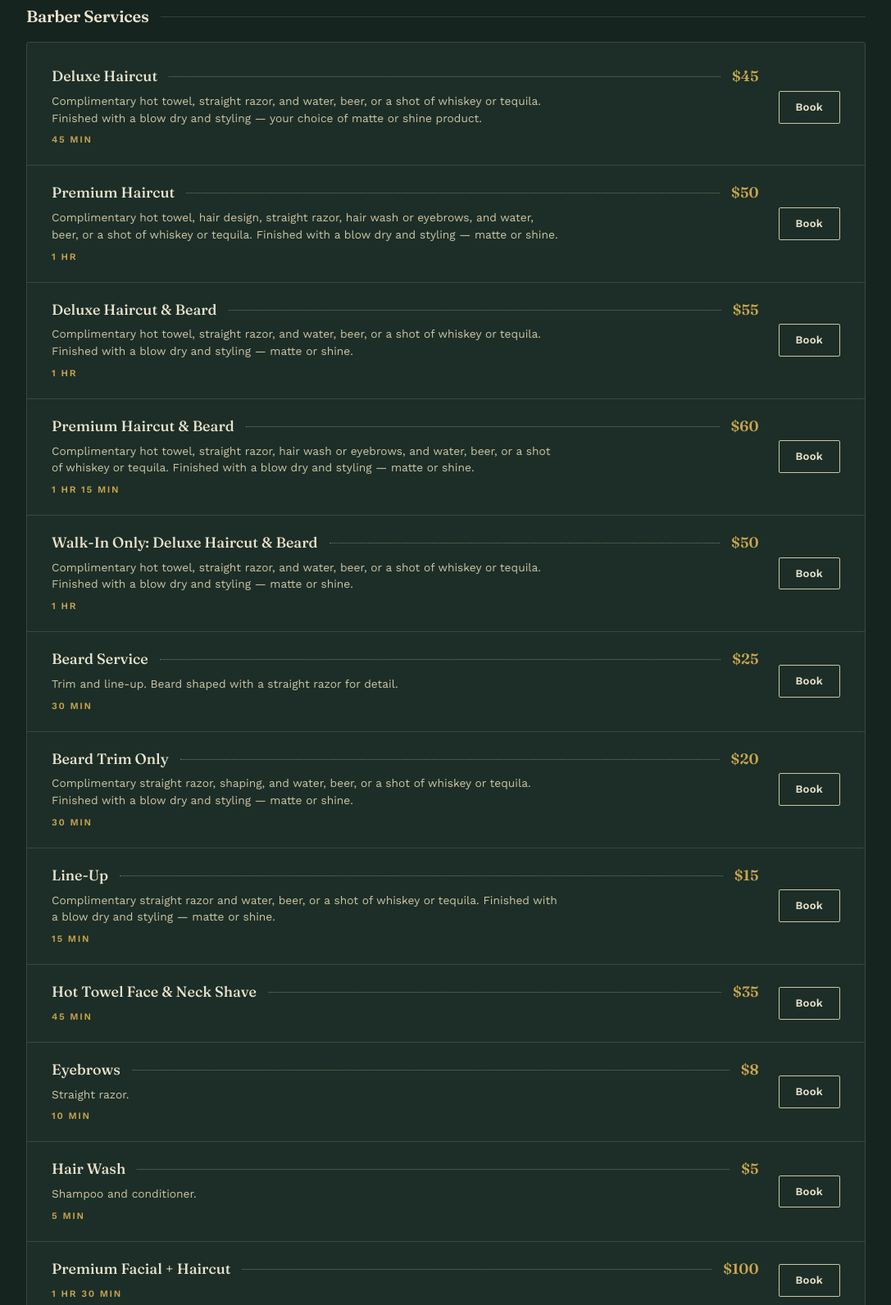
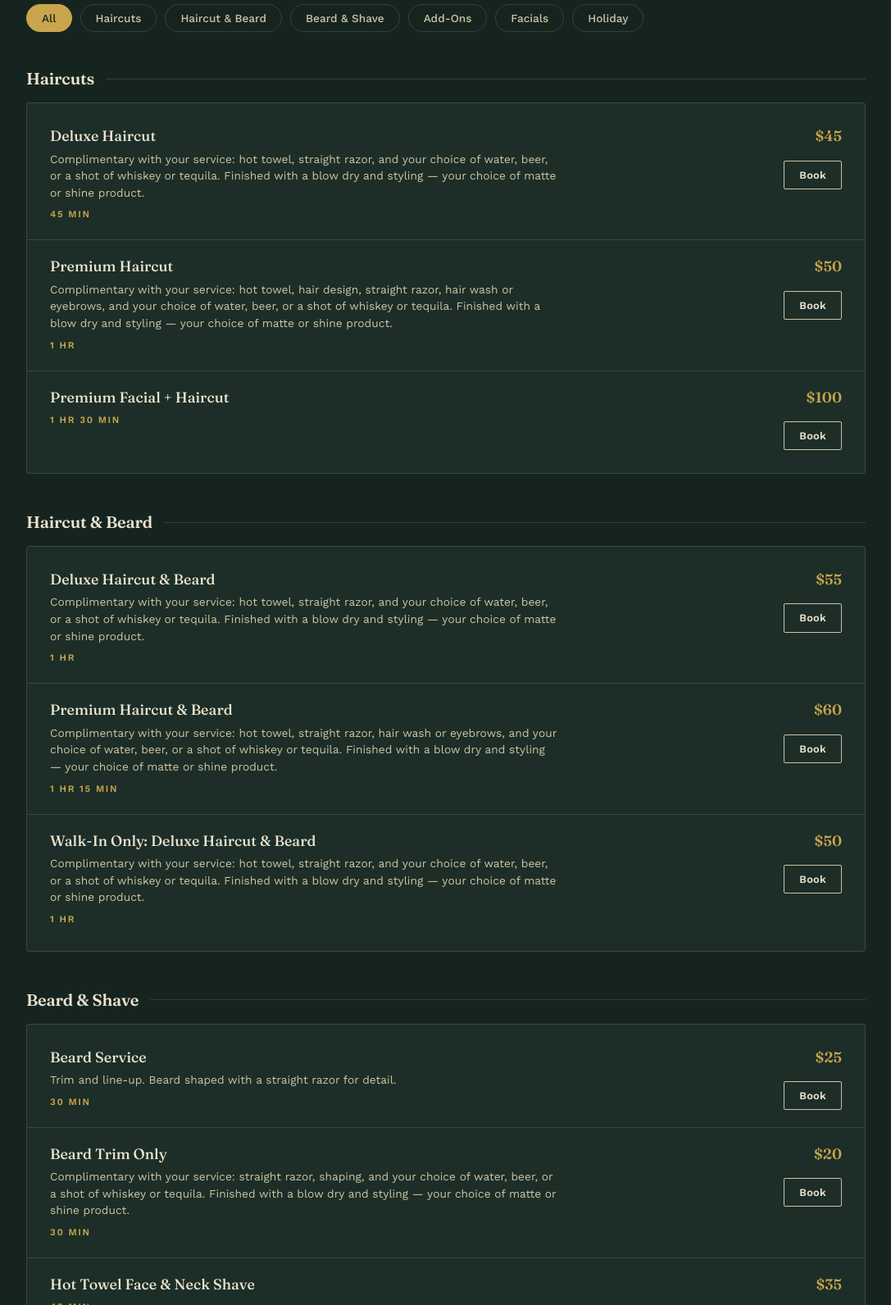
Before and after one commit to johnnyblendz/johnnyblendz.github.io, a plain HTML site: page index.html in a window 1280 px wide. Shown: the part 1020-2612 px from the top of the page at 82% size, without its empty margins (96-1183 px from the left). Drawn offline with nearby package versions, Linux system fonts and the light colour scheme.

Commit message:
Implement service tabs and update service details
Added service tabs for filtering barber services and updated service descriptions and prices.

```diff
--- a/index.html
+++ b/index.html
@@ -168,27 +168,40 @@
   .ticket-price{ font-family:'Fraunces', serif; font-weight:600; font-size:1.12rem; color:var(--brass); white-space:nowrap; }
 
   /* ---------- expanded services ---------- */
-  .svc-group-title{
-    font-size:1.25rem; margin:46px 0 16px;
-    display:flex; align-items:center; gap:14px;
+  .svc-tabs{
+    display:flex; gap:10px; overflow-x:auto; margin:0 -28px 36px; padding:0 28px 6px;
+    scrollbar-width:none;
   }
-  .svc-group-title:first-of-type{ margin-top:0; }
+  .svc-tabs::-webkit-scrollbar{ display:none; }
+  .svc-tab{
+    flex-shrink:0; background:transparent; border:1px solid var(--line); color:var(--parchment-dim);
+    font-family:'Work Sans', sans-serif; font-weight:500; font-size:0.85rem;
+    padding:8px 18px; border-radius:999px; cursor:pointer;
+    transition:background 0.2s ease, color 0.2s ease, border-color 0.2s ease;
+  }
+  .svc-tab:hover{ border-color:var(--brass); color:var(--brass); }
+  .svc-tab[aria-pressed="true"]{ background:var(--brass); border-color:var(--brass); color:var(--ink); }
+  .svc-group{ margin-bottom:44px; }
+  .svc-group:last-child{ margin-bottom:0; }
+  .svc-group[hidden]{ display:none; }
+  .svc-group-title{ font-size:1.25rem; margin-bottom:14px; display:flex; align-items:center; gap:14px; }
   .svc-group-title::after{ content:""; flex:1; height:1px; background:var(--line); }
-  .ticket-row.svc{ align-items:center; gap:24px; }
+  .ticket-row.svc{ align-items:flex-start; gap:20px; padding:20px 28px; }
   .svc-main{ flex:1; min-width:0; }
-  .svc-top{ display:flex; align-items:baseline; gap:14px; }
-  .svc-top .ticket-name{ white-space:normal; }
-  .svc-top .leader{ min-width:16px; }
+  .svc-main .ticket-name{ white-space:normal; display:block; }
   .svc-desc{ color:var(--parchment-dim); font-size:0.86rem; margin-top:6px; max-width:620px; }
   .svc-time{
     display:inline-block; margin-top:8px;
     font-size:0.72rem; letter-spacing:0.14em; text-transform:uppercase;
     color:var(--brass); font-weight:600;
   }
-  .btn-sm{ padding:9px 20px; font-size:0.82rem; flex-shrink:0; }
+  .svc-main .ticket-name, .svc-side .ticket-price{ line-height:1.3; }
+  .svc-side{ display:flex; flex-direction:column; align-items:flex-end; gap:18px; flex-shrink:0; }
+  .btn-sm{ padding:7px 18px; font-size:0.8rem; }
   @media(max-width:520px){
-    .ticket-row.svc{ flex-direction:column; align-items:stretch; padding:18px 20px; gap:14px; }
-    .btn-sm{ justify-content:center; }
+    .ticket-row.svc{ padding:16px 16px; gap:14px; }
+    .svc-desc{ font-size:0.82rem; }
+    .svc-tabs{ margin:0 -28px 28px; }
   }
 
   .about-grid{ display:grid; grid-template-columns:1fr; gap:44px; align-items:center; }
@@ -318,156 +331,240 @@
         <p>Every cut starts with a consultation and ends with a hot towel finish. Prices are straightforward — no surprises at the chair.</p>
       </div>
 
-      <h3 class="svc-group-title">Barber Services</h3>
+      <div class="svc-tabs" id="svcTabs" role="group" aria-label="Filter services">
+        <button class="svc-tab" data-filter="all" aria-pressed="true">All</button><button class="svc-tab" data-filter="haircuts" aria-pressed="false">Haircuts</button><button class="svc-tab" data-filter="combo" aria-pressed="false">Haircut &amp; Beard</button><button class="svc-tab" data-filter="beard" aria-pressed="false">Beard &amp; Shave</button><button class="svc-tab" data-filter="addons" aria-pressed="false">Add-Ons</button><button class="svc-tab" data-filter="facials" aria-pressed="false">Facials</button><button class="svc-tab" data-filter="holiday" aria-pressed="false">Holiday</button>
+      </div>
+
+      <div class="svc-group" data-cat="haircuts">
+        <h3 class="svc-group-title">Haircuts</h3>
         <div class="ticket">
 
         <div class="ticket-row svc">
           <div class="svc-main">
-            <div class="svc-top"><span class="ticket-name">Deluxe Haircut</span><span class="leader"></span><span class="ticket-price">$45</span></div>
-            <p class="svc-desc">Complimentary hot towel, straight razor, and water, beer, or a shot of whiskey or tequila. Finished with a blow dry and styling — your choice of matte or shine product.</p>
+            <span class="ticket-name">Deluxe Haircut</span>
+            <p class="svc-desc">Complimentary with your service: hot towel, straight razor, and your choice of water, beer, or a shot of whiskey or tequila. Finished with a blow dry and styling — your choice of matte or shine product.</p>
             <span class="svc-time">45 min</span>
           </div>
+          <div class="svc-side">
+            <span class="ticket-price">$45</span>
             <a class="btn btn-ghost btn-sm book-btn" target="_blank" rel="noopener">Book</a>
+          </div>
         </div>
 
         <div class="ticket-row svc">
           <div class="svc-main">
-            <div class="svc-top"><span class="ticket-name">Premium Haircut</span><span class="leader"></span><span class="ticket-price">$50</span></div>
-            <p class="svc-desc">Complimentary hot towel, hair design, straight razor, hair wash or eyebrows, and water, beer, or a shot of whiskey or tequila. Finished with a blow dry and styling — matte or shine.</p>
+            <span class="ticket-name">Premium Haircut</span>
+            <p class="svc-desc">Complimentary with your service: hot towel, hair design, straight razor, hair wash or eyebrows, and your choice of water, beer, or a shot of whiskey or tequila. Finished with a blow dry and styling — your choice of matte or shine product.</p>
             <span class="svc-time">1 hr</span>
           </div>
+          <div class="svc-side">
+            <span class="ticket-price">$50</span>
             <a class="btn btn-ghost btn-sm book-btn" target="_blank" rel="noopener">Book</a>
+          </div>
         </div>
 
         <div class="ticket-row svc">
           <div class="svc-main">
-            <div class="svc-top"><span class="ticket-name">Deluxe Haircut &amp; Beard</span><span class="leader"></span><span class="ticket-price">$55</span></div>
-            <p class="svc-desc">Complimentary hot towel, straight razor, and water, beer, or a shot of whiskey or tequila. Finished with a blow dry and styling — matte or shine.</p>
+            <span class="ticket-name">Premium Facial + Haircut</span>
+            <span class="svc-time">1 hr 30 min</span>
+          </div>
+          <div class="svc-side">
+            <span class="ticket-price">$100</span>
+            <a class="btn btn-ghost btn-sm book-btn" target="_blank" rel="noopener">Book</a>
+          </div>
+        </div>
+
+        </div>
+      </div>
+
+      <div class="svc-group" data-cat="combo">
+        <h3 class="svc-group-title">Haircut &amp; Beard</h3>
+        <div class="ticket">
+
+        <div class="ticket-row svc">
+          <div class="svc-main">
+            <span class="ticket-name">Deluxe Haircut &amp; Beard</span>
+            <p class="svc-desc">Complimentary with your service: hot towel, straight razor, and your choice of water, beer, or a shot of whiskey or tequila. Finished with a blow dry and styling — your choice of matte or shine product.</p>
             <span class="svc-time">1 hr</span>
           </div>
+          <div class="svc-side">
+            <span class="ticket-price">$55</span>
             <a class="btn btn-ghost btn-sm book-btn" target="_blank" rel="noopener">Book</a>
+          </div>
         </div>
 
         <div class="ticket-row svc">
           <div class="svc-main">
-            <div class="svc-top"><span class="ticket-name">Premium Haircut &amp; Beard</span><span class="leader"></span><span class="ticket-price">$60</span></div>
-            <p class="svc-desc">Complimentary hot towel, straight razor, hair wash or eyebrows, and water, beer, or a shot of whiskey or tequila. Finished with a blow dry and styling — matte or shine.</p>
+            <span class="ticket-name">Premium Haircut &amp; Beard</span>
+            <p class="svc-desc">Complimentary with your service: hot towel, straight razor, hair wash or eyebrows, and your choice of water, beer, or a shot of whiskey or tequila. Finished with a blow dry and styling — your choice of matte or shine product.</p>
             <span class="svc-time">1 hr 15 min</span>
           </div>
+          <div class="svc-side">
+            <span class="ticket-price">$60</span>
             <a class="btn btn-ghost btn-sm book-btn" target="_blank" rel="noopener">Book</a>
+          </div>
         </div>
 
         <div class="ticket-row svc">
           <div class="svc-main">
-            <div class="svc-top"><span class="ticket-name">Walk-In Only: Deluxe Haircut &amp; Beard</span><span class="leader"></span><span class="ticket-price">$50</span></div>
-            <p class="svc-desc">Complimentary hot towel, straight razor, and water, beer, or a shot of whiskey or tequila. Finished with a blow dry and styling — matte or shine.</p>
+            <span class="ticket-name">Walk-In Only: Deluxe Haircut &amp; Beard</span>
+            <p class="svc-desc">Complimentary with your service: hot towel, straight razor, and your choice of water, beer, or a shot of whiskey or tequila. Finished with a blow dry and styling — your choice of matte or shine product.</p>
             <span class="svc-time">1 hr</span>
           </div>
+          <div class="svc-side">
+            <span class="ticket-price">$50</span>
             <a class="btn btn-ghost btn-sm book-btn" target="_blank" rel="noopener">Book</a>
+          </div>
+        </div>
+
+        </div>
+      </div>
+
+      <div class="svc-group" data-cat="beard">
+        <h3 class="svc-group-title">Beard &amp; Shave</h3>
+        <div class="ticket">
+
+        <div class="ticket-row svc">
+          <div class="svc-main">
+            <span class="ticket-name">Beard Service</span>
+            <p class="svc-desc">Trim and line-up. Beard shaped with a straight razor for detail.</p>
+            <span class="svc-time">30 min</span>
+          </div>
+          <div class="svc-side">
+            <span class="ticket-price">$25</span>
+            <a class="btn btn-ghost btn-sm book-btn" target="_blank" rel="noopener">Book</a>
+          </div>
         </div>
 
         <div class="ticket-row svc">
           <div class="svc-main">
-            <div class="svc-top"><span class="ticket-name">Beard Service</span><span class="leader"></span><span class="ticket-price">$25</span></div>
-            <p class="svc-desc">Trim and line-up. Beard shaped with a straight razor for detail.</p>
+            <span class="ticket-name">Beard Trim Only</span>
+            <p class="svc-desc">Complimentary with your service: straight razor, shaping, and your choice of water, beer, or a shot of whiskey or tequila. Finished with a blow dry and styling — your choice of matte or shine product.</p>
             <span class="svc-time">30 min</span>
           </div>
+          <div class="svc-side">
+            <span class="ticket-price">$20</span>
             <a class="btn btn-ghost btn-sm book-btn" target="_blank" rel="noopener">Book</a>
+          </div>
         </div>
 
         <div class="ticket-row svc">
           <div class="svc-main">
-            <div class="svc-top"><span class="ticket-name">Beard Trim Only</span><span class="leader"></span><span class="ticket-price">$20</span></div>
-            <p class="svc-desc">Complimentary straight razor, shaping, and water, beer, or a shot of whiskey or tequila. Finished with a blow dry and styling — matte or shine.</p>
-            <span class="svc-time">30 min</span>
+            <span class="ticket-name">Hot Towel Face &amp; Neck Shave</span>
+            <span class="svc-time">45 min</span>
           </div>
+          <div class="svc-side">
+            <span class="ticket-price">$35</span>
             <a class="btn btn-ghost btn-sm book-btn" target="_blank" rel="noopener">Book</a>
+          </div>
+        </div>
+
+        </div>
+      </div>
+
+      <div class="svc-group" data-cat="addons">
+        <h3 class="svc-group-title">Add-Ons</h3>
+        <div class="ticket">
+
+        <div class="ticket-row svc">
+          <div class="svc-main">
+            <span class="ticket-name">Line-Up</span>
+            <p class="svc-desc">Complimentary with your service: straight razor and your choice of water, beer, or a shot of whiskey or tequila. Finished with a blow dry and styling — your choice of matte or shine product.</p>
+            <span class="svc-time">15 min</span>
+          </div>
+          <div class="svc-side">
+            <span class="ticket-price">$15</span>
+            <a class="btn btn-ghost btn-sm book-btn" target="_blank" rel="noopener">Book</a>
+          </div>
         </div>
 
         <div class="ticket-row svc">
           <div class="svc-main">
-            <div class="svc-top"><span class="ticket-name">Line-Up</span><span class="leader"></span><span class="ticket-price">$15</span></div>
-            <p class="svc-desc">Complimentary straight razor and water, beer, or a shot of whiskey or tequila. Finished with a blow dry and styling — matte or shine.</p>
-            <span class="svc-time">15 min</span>
+            <span class="ticket-name">Eyebrows</span>
+            <p class="svc-desc">Straight razor.</p>
+            <span class="svc-time">10 min</span>
           </div>
+          <div class="svc-side">
+            <span class="ticket-price">$8</span>
             <a class="btn btn-ghost btn-sm book-btn" target="_blank" rel="noopener">Book</a>
+          </div>
         </div>
 
         <div class="ticket-row svc">
           <div class="svc-main">
-            <div class="svc-top"><span class="ticket-name">Hot Towel Face &amp; Neck Shave</span><span class="leader"></span><span class="ticket-price">$35</span></div>
-            <span class="svc-time">45 min</span>
-          </div>
-          <a class="btn btn-ghost btn-sm book-btn" target="_blank" rel="noopener">Book</a>
-        </div>
-
-        <div class="ticket-row svc">
-          <div class="svc-main">
-            <div class="svc-top"><span class="ticket-name">Eyebrows</span><span class="leader"></span><span class="ticket-price">$8</span></div>
-            <p class="svc-desc">Straight razor.</p>
-            <span class="svc-time">10 min</span>
-          </div>
-          <a class="btn btn-ghost btn-sm book-btn" target="_blank" rel="noopener">Book</a>
-        </div>
-
-        <div class="ticket-row svc">
-          <div class="svc-main">
-            <div class="svc-top"><span class="ticket-name">Hair Wash</span><span class="leader"></span><span class="ticket-price">$5</span></div>
+            <span class="ticket-name">Hair Wash</span>
             <p class="svc-desc">Shampoo and conditioner.</p>
             <span class="svc-time">5 min</span>
           </div>
+          <div class="svc-side">
+            <span class="ticket-price">$5</span>
             <a class="btn btn-ghost btn-sm book-btn" target="_blank" rel="noopener">Book</a>
           </div>
-
-        <div class="ticket-row svc">
-          <div class="svc-main">
-            <div class="svc-top"><span class="ticket-name">Premium Facial + Haircut</span><span class="leader"></span><span class="ticket-price">$100</span></div>
-            <span class="svc-time">1 hr 30 min</span>
-          </div>
-          <a class="btn btn-ghost btn-sm book-btn" target="_blank" rel="noopener">Book</a>
-        </div>
-
-        <div class="ticket-row svc">
-          <div class="svc-main">
-            <div class="svc-top"><span class="ticket-name">Holiday Cut &amp; Beard</span><span class="leader"></span><span class="ticket-price">$70</span></div>
-            <p class="svc-desc">Same-day holiday service. We're closed on holidays, so there's an additional fee for the barber to come in.</p>
-            <span class="svc-time">30 min</span>
-          </div>
-          <a class="btn btn-ghost btn-sm book-btn" target="_blank" rel="noopener">Book</a>
-        </div>
-
-        <div class="ticket-row svc">
-          <div class="svc-main">
-            <div class="svc-top"><span class="ticket-name">Holiday Cut</span><span class="leader"></span><span class="ticket-price">$60</span></div>
-            <p class="svc-desc">Same-day holiday service. We're closed on holidays, so there's an additional fee for the barber to come in.</p>
-            <span class="svc-time">1 hr</span>
-          </div>
-          <a class="btn btn-ghost btn-sm book-btn" target="_blank" rel="noopener">Book</a>
         </div>
 
         </div>
+      </div>
 
+      <div class="svc-group" data-cat="facials">
         <h3 class="svc-group-title">Cera's Services</h3>
         <div class="ticket">
 
         <div class="ticket-row svc">
           <div class="svc-main">
-            <div class="svc-top"><span class="ticket-name">Rehydrate &amp; Renew</span><span class="leader"></span><span class="ticket-price">$120</span></div>
+            <span class="ticket-name">Rehydrate &amp; Renew</span>
             <p class="svc-desc">60-minute facial: exfoliating cleanse, skin rehydration mask, and skin renewal.</p>
             <span class="svc-time">1 hr</span>
           </div>
+          <div class="svc-side">
+            <span class="ticket-price">$120</span>
             <a class="btn btn-ghost btn-sm book-btn" target="_blank" rel="noopener">Book</a>
+          </div>
         </div>
 
         <div class="ticket-row svc">
           <div class="svc-main">
-            <div class="svc-top"><span class="ticket-name">Deep Cleanse &amp; Rejuvenation</span><span class="leader"></span><span class="ticket-price">$150</span></div>
+            <span class="ticket-name">Deep Cleanse &amp; Rejuvenation</span>
             <p class="svc-desc">Deep cleanse with pore extraction, deep hydration, skin renewal, and glow.</p>
             <span class="svc-time">1 hr</span>
           </div>
+          <div class="svc-side">
+            <span class="ticket-price">$150</span>
             <a class="btn btn-ghost btn-sm book-btn" target="_blank" rel="noopener">Book</a>
           </div>
+        </div>
 
+        </div>
+      </div>
+
+      <div class="svc-group" data-cat="holiday">
+        <h3 class="svc-group-title">Holiday</h3>
+        <div class="ticket">
+
+        <div class="ticket-row svc">
+          <div class="svc-main">
+            <span class="ticket-name">Holiday Cut &amp; Beard</span>
+            <p class="svc-desc">Same-day holiday service. We're closed on holidays, so there's an additional fee for the barber to come in.</p>
+            <span class="svc-time">30 min</span>
+          </div>
+          <div class="svc-side">
+            <span class="ticket-price">$70</span>
+            <a class="btn btn-ghost btn-sm book-btn" target="_blank" rel="noopener">Book</a>
+          </div>
+        </div>
+
+        <div class="ticket-row svc">
+          <div class="svc-main">
+            <span class="ticket-name">Holiday Cut</span>
+            <p class="svc-desc">Same-day holiday service. We're closed on holidays, so there's an additional fee for the barber to come in.</p>
+            <span class="svc-time">1 hr</span>
+          </div>
+          <div class="svc-side">
+            <span class="ticket-price">$60</span>
+            <a class="btn btn-ghost btn-sm book-btn" target="_blank" rel="noopener">Book</a>
+          </div>
+        </div>
+
+        </div>
       </div>
     </div>
   </section>
@@ -569,6 +666,17 @@
   document.querySelectorAll('#cta-nav, #cta-mobile, #cta-hero, #cta-final, #cta-footer, .book-btn')
     .forEach(function(el){ el.setAttribute('href', calUrl); });
 
+  // Services category filter
+  var tabs = document.querySelectorAll('.svc-tab');
+  var groups = document.querySelectorAll('.svc-group');
+  tabs.forEach(function(tab){
+    tab.addEventListener('click', function(){
+      var f = tab.getAttribute('data-filter');
+      tabs.forEach(function(t){ t.setAttribute('aria-pressed', t === tab ? 'true' : 'false'); });
+      groups.forEach(function(g){ g.hidden = !(f === 'all' || g.getAttribute('data-cat') === f); });
+    });
+  });
+
   // Mobile menu toggle
   var toggle = document.getElementById('menuToggle');
   var mobileNav = document.getElementById('mobileNav');
```
Lines whose indentation alone changed are shown as unchanged.
